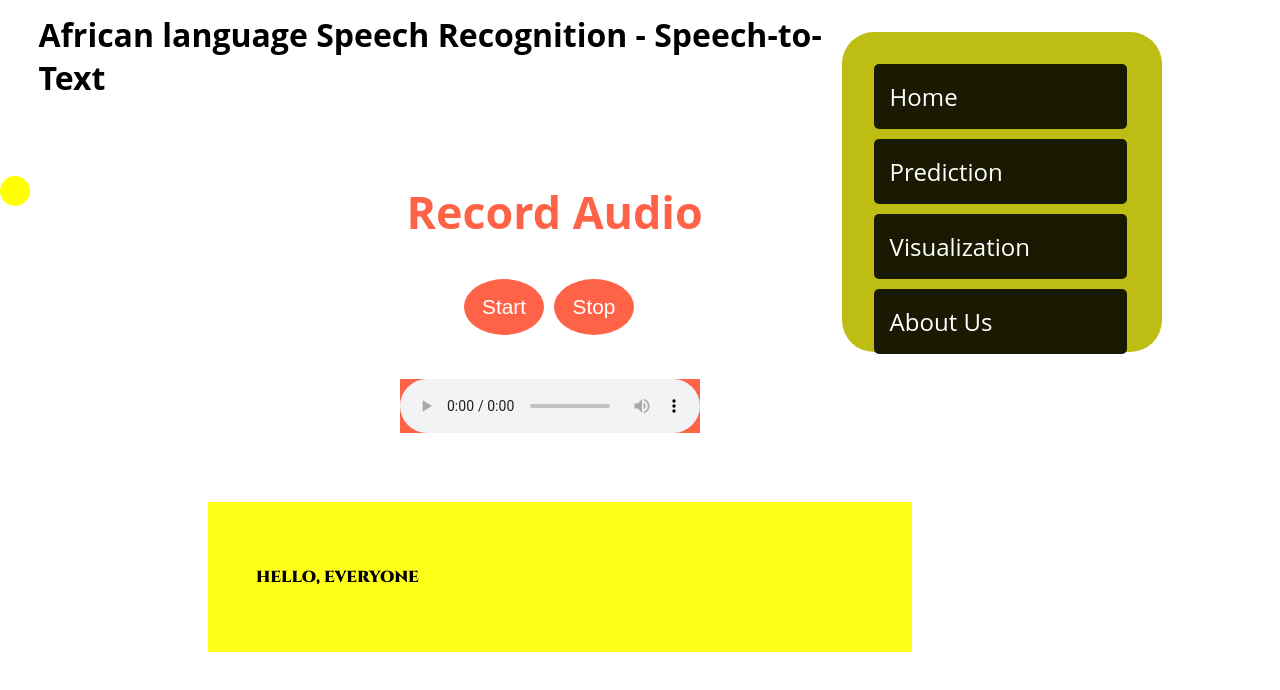
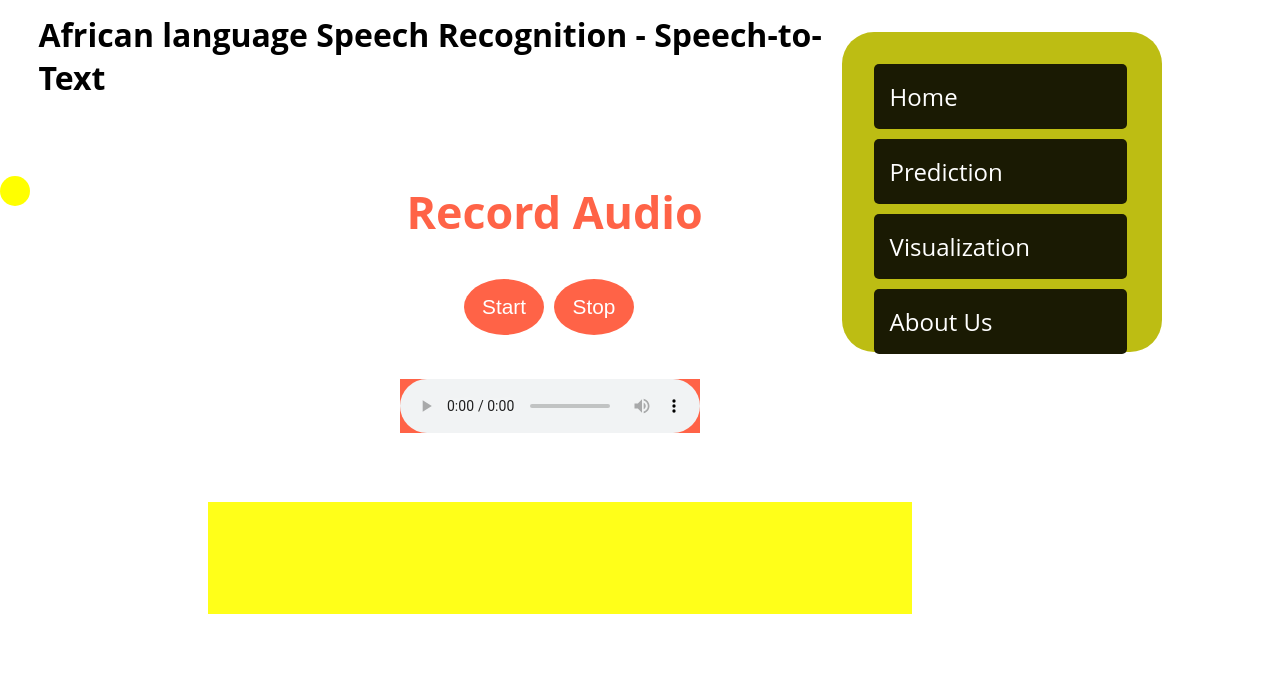
Before and after one commit to Speech-to-text-tenac/STT, a React (Create React App) app in the folder stt-web-app/: page /prediction in a window 1280 px wide. Shown: the top 690 px of the page. Built offline with nearby package versions, Linux system fonts and the light colour scheme; a web font is replaced by a local one.

Commit message:
Predicion

```diff
--- a/stt-web-app/src/pages/Prediction.js
+++ b/stt-web-app/src/pages/Prediction.js
@@ -142,8 +142,8 @@ export const Prediction = () => {
                 <audio autoPlay controls></audio>
               </div>
               <section>
-                <p>HELLO, EVERYONE</p>
-                {/* <p>{audios}</p> */}
+                <p>{userData.message}</p>
+
               </section>
             </div>
           ) : (
```
